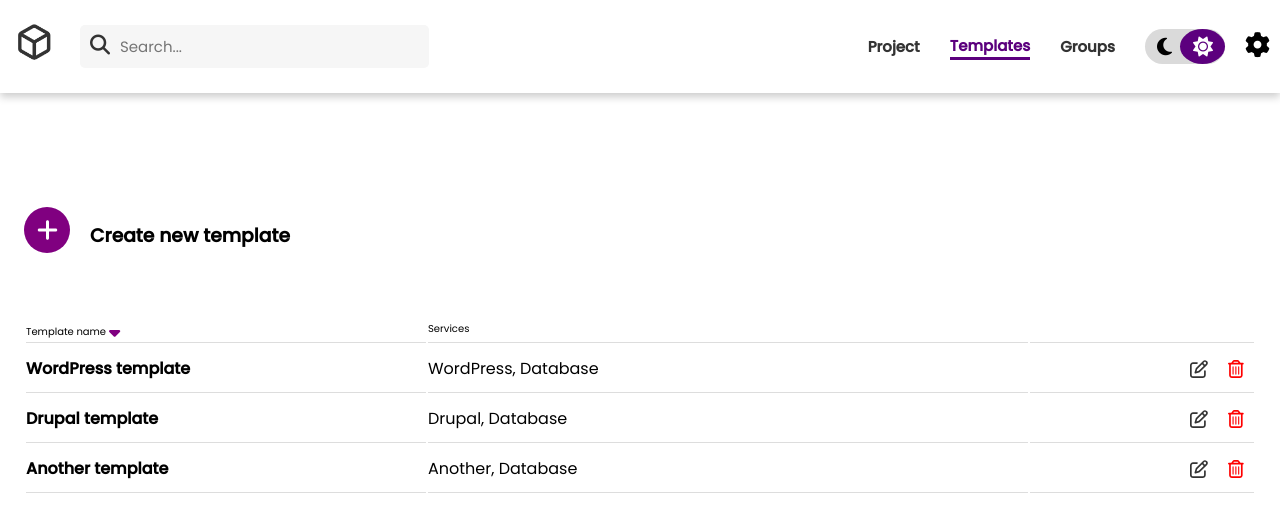
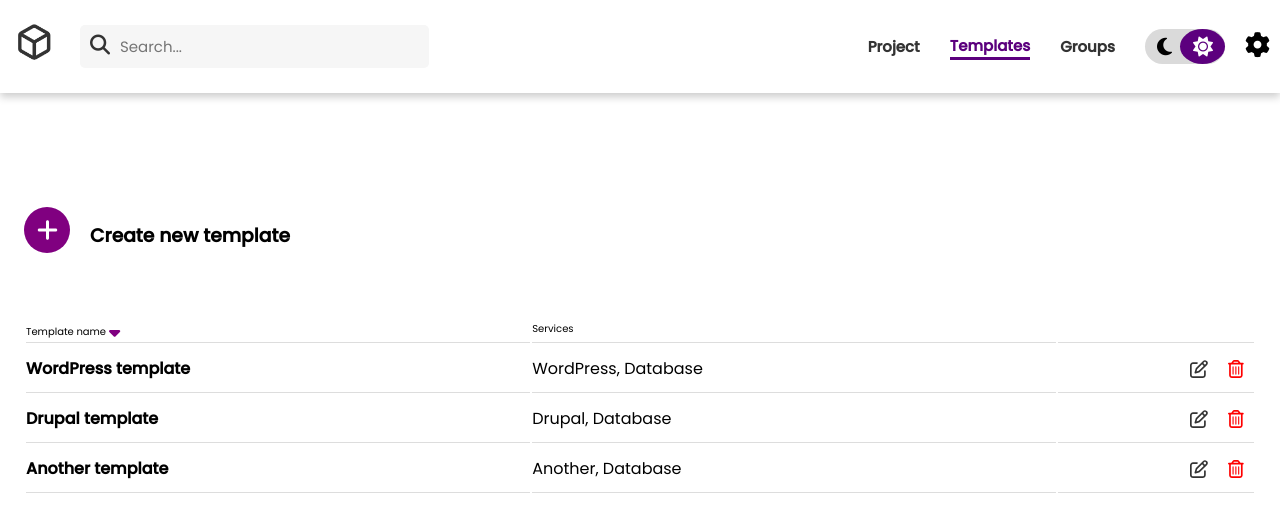
Before and after one commit to Isabella1807/kubeFrontend, a Vue app: page /templates in a window 1280 px wide. Shown: the top 532 px of the page. Built offline with nearby package versions, Linux system fonts and the light colour scheme.

Commit message:
Scss
rettet til i stylingen så det er ScsS i stedet for css

```diff
--- a/src/views/ListMembers.vue
+++ b/src/views/ListMembers.vue
@@ -9,8 +9,9 @@
 
     <table>
       <tr>
-          <th><input class="checkbox-btn" type="checkbox"></th>
-          <th>Groups
+        <th><input class="checkbox-btn" type="checkbox" /></th>
+        <th>
+          Groups
           <button class="sort-btn">
             <font-awesome-icon :icon="['fas', 'sort-down']" />
           </button>
@@ -20,7 +21,7 @@
       </tr>
 
       <tr>
-          <td><input class="checkbox-btn" type="checkbox"></td>
+        <td><input class="checkbox-btn" type="checkbox" /></td>
         <td class="font-bold">DCD24</td>
         <td>35</td>
         <td>
@@ -37,7 +38,7 @@
       </tr>
 
       <tr>
-          <td><input class="checkbox-btn" type="checkbox"></td>
+        <td><input class="checkbox-btn" type="checkbox" /></td>
         <td class="font-bold">WUOE24</td>
         <td>20</td>
         <td>
@@ -53,7 +54,7 @@
         </td>
       </tr>
       <tr>
-          <td><input class="checkbox-btn" type="checkbox"></td>
+        <td><input class="checkbox-btn" type="checkbox" /></td>
         <td class="font-bold">MMD24</td>
         <td>34</td>
         <td>
@@ -72,15 +73,17 @@
   </div>
 </template>
 
-  <style>
+<style lang="scss">
 .flex {
   display: flex;
   gap: 20px;
   align-items: baseline;
+
+  .create-btn {
+    margin: 50px 0px 60px 0px;
   }
-
-  .flex .create-btn{
-      margin: 50px 0px 60px 0px;
+}
+.flex {
 }
 
 .flex-end {
@@ -88,8 +91,8 @@
 }
 .create-btn {
   border-radius: 50%;
-    background-color: purple;
-    color: white;
+  background-color: $primaryPurple;
+  color: $white-color;
   border: none;
   width: 46px;
   height: 46px;
@@ -99,19 +102,37 @@
   align-content: center;
 }
 
-  .create-btn svg {
+.create-btn {
+  svg {
     font-size: x-large;
+  }
 }
 
 .sort-btn {
   border: none;
   font-size: large;
-    color: purple;
+  color: $primaryPurple;
   background: none;
 }
 
 table {
   width: 100%;
+  tr {
+    th {
+      border-bottom: 1px solid #ddd;
+      text-align: left;
+      font-size: x-small;
+      font-weight: 400;
+    }
+    td {
+      border-bottom: 1px solid #ddd;
+      padding: 10px 0 0 0;
+    }
+    td:first-child,
+    th:first-child {
+      width: 40px;
+    }
+  }
 }
 
 .edit-btn {
@@ -122,51 +143,33 @@
 
 .delete-btn {
   border: none;
-    color: red;
+  color: $dangerRed;
   font-size: large;
   background: none;
   margin-right: 10px;
 }
 
-  table tr th {
-    border-bottom: 1px solid #ddd;
-    text-align: left;
-  }
-  table tr td {
-    border-bottom: 1px solid #ddd;
-    padding: 10px 0 0 0;
-  }
-  .font-bold{
+.font-bold {
   font-weight: 600;
 }
 
-  table tr th {
-  font-size: x-small;
-  font-weight: 400;
-  }
-
-  table tr th:first-child, table tr td:first-child {
-    width: 40px;
-  }
-
-  .checkbox-btn{
+.checkbox-btn {
   height: 20px;
   width: 20px;
 }
 
-
 /* mobile version */
 @media (max-width: 1200px) {
-    .create-btn{
+  .create-btn {
     position: fixed;
     bottom: 0px;
-      left:50%;
-      transform: translate(-50%,-0%);
+    left: 50%;
+    transform: translate(-50%, -0%);
   }
-    .flex h3{
+  .flex h3 {
     display: none;
   }
-    table{
+  table {
     padding: 0 10px;
   }
 }
--- a/src/views/ListTemplates.vue
+++ b/src/views/ListTemplates.vue
@@ -9,7 +9,8 @@
 
     <table>
       <tr>
-        <th>Template name
+        <th>
+          Template name
           <button class="sort-btn">
             <font-awesome-icon :icon="['fas', 'sort-down']" />
           </button>
@@ -68,15 +69,15 @@
   </div>
 </template>
 
-<style>
+<style lang="scss">
 .flex {
   display: flex;
   gap: 20px;
   align-items: baseline;
+
+  .create-btn {
+    margin: 50px 0px 60px 0px;
   }
-
-.flex .create-btn{
-    margin: 50px 0px 60px 0px;
 }
 
 .flex-end {
@@ -94,10 +95,10 @@
   flex-wrap: wrap-reverse;
   justify-content: center;
   align-content: center;
+
+  svg {
+    font-size: x-large;
   }
-
-.create-btn svg {
-  font-size: x-large;
 }
 
 .sort-btn {
@@ -105,10 +106,6 @@
   font-size: large;
   color: purple;
   background: none;
-}
-
-table {
-  width: 100%;
 }
 
 .edit-btn {
@@ -126,43 +123,50 @@ table {
   margin-right: 10px;
 }
 
-table tr th {
+table {
+  width: 100%;
+  tr {
+    th {
       border-bottom: 1px solid #ddd;
       text-align: left;
+      font-size: x-small;
+      font-weight: 400;
     }
-table tr td {
+    td {
       border-bottom: 1px solid #ddd;
       padding: 10px 0;
     }
-.font-bold{
-    font-weight: 600;
+    table tr th:first-child,
+    table tr td:first-child {
+      width: 400px;
+    }
+  }
 }
 
-table tr th {
-font-size: x-small;
-font-weight: 400;
-}
-
-table tr th:first-child, table tr td:first-child {
-  width: 400px;
+.font-bold {
+  font-weight: 600;
 }
 
 /* mobile version */
 @media (max-width: 1200px) {
-  .create-btn{
+  .create-btn {
     position: fixed;
     bottom: 0px;
-      left:50%;
-      transform: translate(-50%,-0%);
+    left: 50%;
+    transform: translate(-50%, -0%);
   }
-    .flex h3{
+  .flex h3 {
     display: none;
   }
-    table{
+  table {
     padding: 0 10px;
+    tr {
+      th {
+        td {
+          width: auto;
         }
-  table tr th:first-child, table tr td:first-child{
-  width: auto;
+      }
+    }
   }
 }
 </style>
--- a/src/views/NewTemplate.vue
+++ b/src/views/NewTemplate.vue
@@ -22,7 +22,9 @@
   </div>
 </template>
 
-<style scoped>
+<style scoped lang="scss">
+@import '../assets/globalVariables.scss';
+
 h2 {
   font-weight: 700;
   margin: 25px 0px;
@@ -36,7 +38,7 @@ input {
   border-radius: 5px;
   display: flex;
   flex-direction: column;
-  background-color: rgb(244, 244, 244);
+  background-color: $bacgroundgrey;
   border: none;
   width: 100%;
   font-style: italic;
@@ -50,7 +52,7 @@ textarea {
   border-radius: 5px;
   display: flex;
   flex-direction: column;
-  background-color: rgb(244, 244, 244);
+  background-color: $bacgroundgrey;
   border: none;
   width: 100%;
   height: 500px;
@@ -69,25 +71,26 @@ textarea {
 .cancel-btn {
   padding: 5px 25px 5px 10px;
   background: none;
-  border: 4px solid purple;
+  border: 4px solid $primaryPurple;
   border-radius: 10px;
-  color: purple;
+  color: $primaryPurple;
   font-weight: 600;
-}
-.cancel-btn svg {
-  margin-right: 5px;
+  svg{
+    margin-right: 5px;
+  }
 }
 
 .save-btn {
   padding: 5px 25px 5px 10px;
-  background-color: purple;
-  color: white;
+  background-color: $primaryPurple;
+  color: $white-color;
   border-radius: 10px;
   font-weight: 600;
+  svg{
+    margin-right: 5px;
+  }
 }
-.save-btn svg {
-  margin-right: 5px;
-}
+
 
 /* mobile version*/
 @media (max-width: 1200px) {
```
Lines whose indentation alone changed are shown as unchanged.
